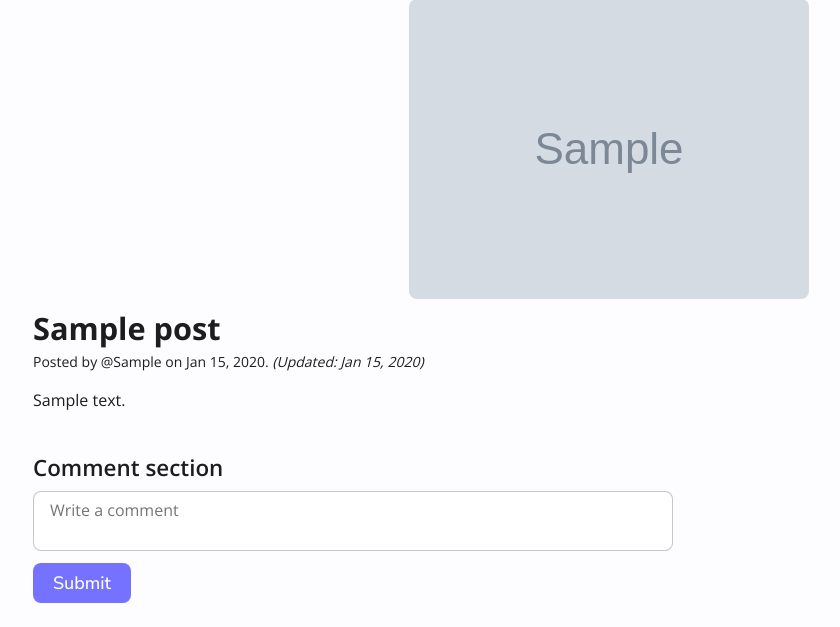
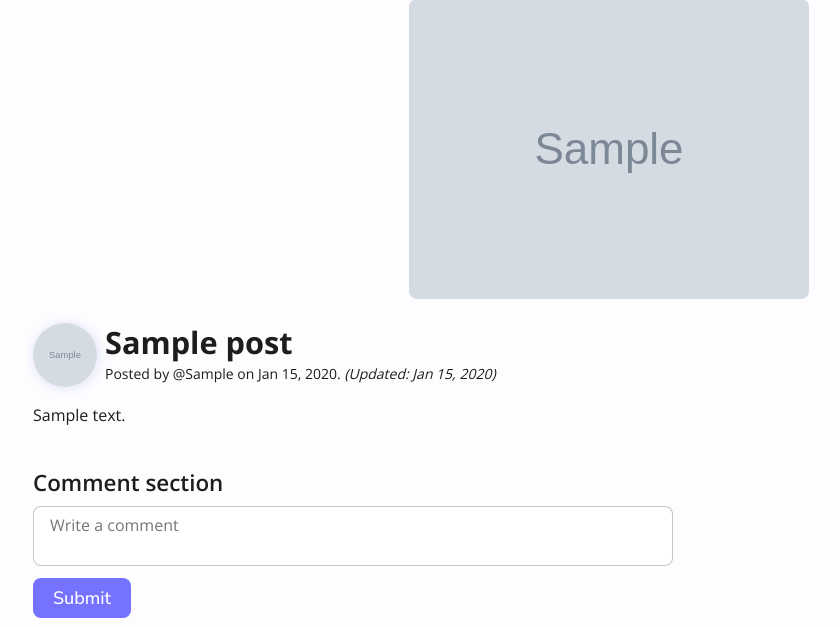
Before and after one commit to CarlosZamora14/inkspirea, a Flask app: template app/templates/blog/post.html in a window 1280 px wide. Shown: the part 67-694 px from the top of the page, without its empty margins (31-871 px from the left). Run offline with Flask 3, Linux system fonts and the light colour scheme; the template is opened without the code that fills it: most values are stand-ins (such as "Sample title", 1, 10 or a date in 2020); grey boxes marked "Sample" are stand-in pictures.

Commit message:
enable users to add a profile picture during sign-up, and the image of a post can now be edited

```diff
--- a/app/models/like.py
+++ b/app/models/like.py
@@ -10,7 +10,7 @@ class Like:
     self,
     user_id: ObjectId,
     post_id: ObjectId,
-    _id: ObjectId = None,
+    _id: Optional[ObjectId] = None,
     created_at: Optional[datetime] = None,
   ) -> None:
     self._id = _id
--- a/app/models/post.py
+++ b/app/models/post.py
@@ -35,6 +35,7 @@ class Post:
   def delete(self) -> None:
     mongo = current_app.mongo
 
+    # TODO: Delete photo from file system
     mongo.db.posts.delete_one({'_id': self._id})
 
 
--- a/app/models/user.py
+++ b/app/models/user.py
@@ -10,13 +10,15 @@ class User:
     self,
     username: str,
     password: str,
-    _id: ObjectId = None,
+    photo_url: Optional[str] = None,
+    _id: Optional[ObjectId] = None,
     is_admin: bool = False,
     created_at: Optional[datetime] = None
   ) -> None:
     self._id = _id
     self.username = username
     self.password = password
+    self.photo_url = photo_url
     self.is_admin = is_admin
     self.created_at = created_at or datetime.utcnow()
 
@@ -32,6 +34,7 @@ class User:
     user_dict = {
       'username': self.username,
       'password': self.password,
+      'photo_url': self.photo_url,
       'is_admin': self.is_admin,
       'created_at': self.created_at,
     }
@@ -47,6 +50,7 @@ class User:
       '_id': str(self._id) if self._id else None,
       'username': self.username,
       'password': self.password,
+      'photo_url': self.photo_url,
       'is_admin': self.is_admin,
       'created_at': self.created_at.isoformat() if self.created_at else None,
     }
--- a/app/static/css/styles.css
+++ b/app/static/css/styles.css
@@ -752,23 +752,16 @@ h6 {
   justify-content: center;
 }
 
-.post__image {
-  margin: 0 auto 0.5rem;
-  object-fit: cover;
-  margin-top: -1.5rem;
-  border-radius: 0.5rem;
-  max-height: max(50vh, 30rem);;
-}
 
 /* Post page */
-.post__title,
-.comments__title {
+.post__title {
   font-size: clamp(1.25rem, 2.4vw, 2rem);
-  margin-bottom: 0.125rem;
+  margin-bottom: 0.25rem;
+  line-height: 1.1;
+  word-break: break-word;
 }
 
 .post__details {
-  margin-bottom: 1rem;
   font-size: clamp(0.875rem, 1vw, 1.25rem);
 }
 
@@ -779,6 +772,38 @@ h6 {
 
 .post__last-updated {
   font-style: italic;
+}
+
+.post__image {
+  margin: 0 auto 0.5rem;
+  object-fit: cover;
+  margin-top: -1.5rem;
+  border-radius: 0.5rem;
+  max-height: max(50vh, 30rem);;
+}
+
+.post__author-details {
+  display: flex;
+  flex-direction: column;
+  gap: 0.5rem;
+  align-items: center;
+  margin-bottom: 1rem;
+  text-align: center;
+}
+
+.post__profile-pic {
+  width: 4rem;
+  height: 4rem;
+  flex: 0 0 auto;
+  border-radius: 50%;
+  box-shadow: 2px 2px 12px rgba(var(--primary-2-clr)), 1px 1px 8px rgba(var(--primary-1-clr) / 0.3);
+}
+
+@media only screen and (min-width: 20rem) {
+  .post__author-details {
+    flex-direction: row;
+    text-align: unset;
+  }
 }
 
 .comments-section {
--- a/app/templates/auth/signup.html
+++ b/app/templates/auth/signup.html
@@ -6,7 +6,7 @@
 {% block content %}
   <div class="signup container">
     <h1 class="form__title">Signup</h1>
-    <form method="POST" class="form">
+    <form method="POST" class="form" enctype="multipart/form-data">
       <div class="form__field--file">
         <label class="form__label--file" title="Upload your profile picture" for="image">
           <span class="visually-hidden">
--- a/app/templates/blog/post.html
+++ b/app/templates/blog/post.html
@@ -7,8 +7,15 @@
   <div class="container" style="margin-top: 2rem;">
     <section class="post">
       {% if post.photo_url %}
-        <img src="{{ post.photo_url }}" alt="Photo  attached to the post {{ post.title }}" class="post__image">
+        <img src="{{ post.photo_url }}" alt="Photo attached to the post {{ post.title }}" class="post__image">
+        <div class="post__author-details" style="margin-top: 1.5rem;">
+      {% else %}
+        <div class="post__author-details">
       {% endif %}
+        {% if author.photo_url %}
+          <img src="{{ author.photo_url }}" alt="Profile picture of {{ author.username }}" class="post__profile-pic">
+        {% endif %}
+        <div>
           <h2 class="post__title">{{ post.title }}</h2>
           <p class="post__details">
             Posted by @{{ users_dict[post.author_id] }} on {{ post.created_at.strftime('%b %#d, %Y') }}.
@@ -16,6 +23,8 @@
             <span class="post__last-updated">(Updated: {{ post.updated_at.strftime('%b %#d, %Y')}})</span>
             {% endif %}
           </p>
+        </div>
+      </div>
       <p class="post__body">
         {{ post.body }}
       </p>
--- a/app/views/auth.py
+++ b/app/views/auth.py
@@ -24,6 +24,7 @@ from werkzeug.security import check_password_hash, generate_password_hash
 
 from app.models.user import User
 from app.helpers.url_utilities import decode_next_url
+from app.helpers.file_uploads import upload_file
 
 auth = Blueprint('auth', __name__)
 
@@ -95,7 +96,16 @@ def signup():
       user = User.find_by_username(username)
 
       if user is None:
-        new_user = User(username, generate_password_hash(password))
+        # Handle file upload
+        file_url = None
+
+        if 'image' in request.files:
+          image = request.files.get('image')
+
+          if image.filename != '':
+            file_url = upload_file(image)
+
+        new_user = User(username, generate_password_hash(password), file_url)
         new_user.save()
       else:
         error = f'The username {username} is already taken'
@@ -144,4 +154,4 @@ def set_cookies(response, current_user: str) -> None:
   set_access_cookies(response, access_token)
   set_refresh_cookies(response, refresh_token)
   # Next line will basically delete the refresh CSRF cookie
-  # response.set_cookie(current_app.config.get('JWT_REFRESH_CSRF_COOKIE_NAME'), '', max_age=0)
+  response.set_cookie(current_app.config.get('JWT_REFRESH_CSRF_COOKIE_NAME'), '', max_age=0)
--- a/config.py
+++ b/config.py
@@ -23,7 +23,7 @@ class Config:
   JWT_SECRET_KEY = os.getenv('JWT_SECRET_KEY')
   JWT_TOKEN_LOCATION = 'cookies'
   JWT_CSRF_IN_COOKIES = True
-  JWT_SESSION_COOKIE = False
+  JWT_SESSION_COOKIE = False # We want to keep the refresh token in the browser cookies
 
   JWT_ACCESS_TOKEN_EXPIRES = timedelta(seconds=3600)  # 1 hour
   JWT_ACCESS_COOKIE_NAME = 'access_token_cookie'
```
Also changed, not shown: app/templates/blog/update.html (+12 -0 lines), app/views/blog.py (+19 -4 lines). Lines whose indentation alone changed are shown as unchanged.
